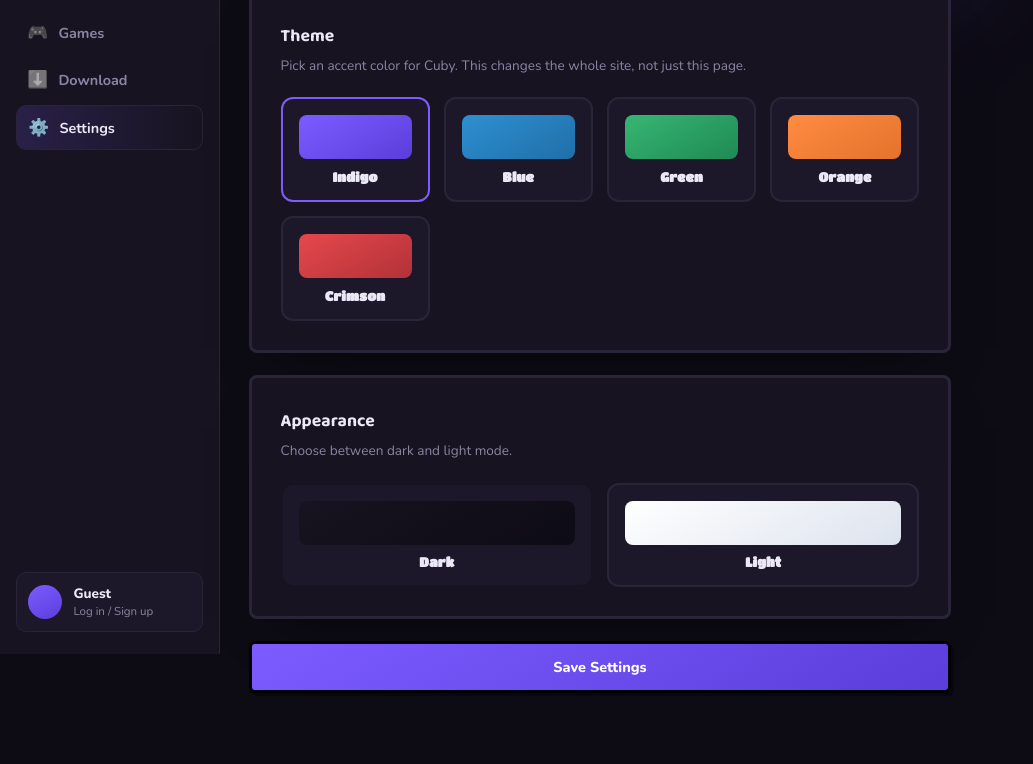
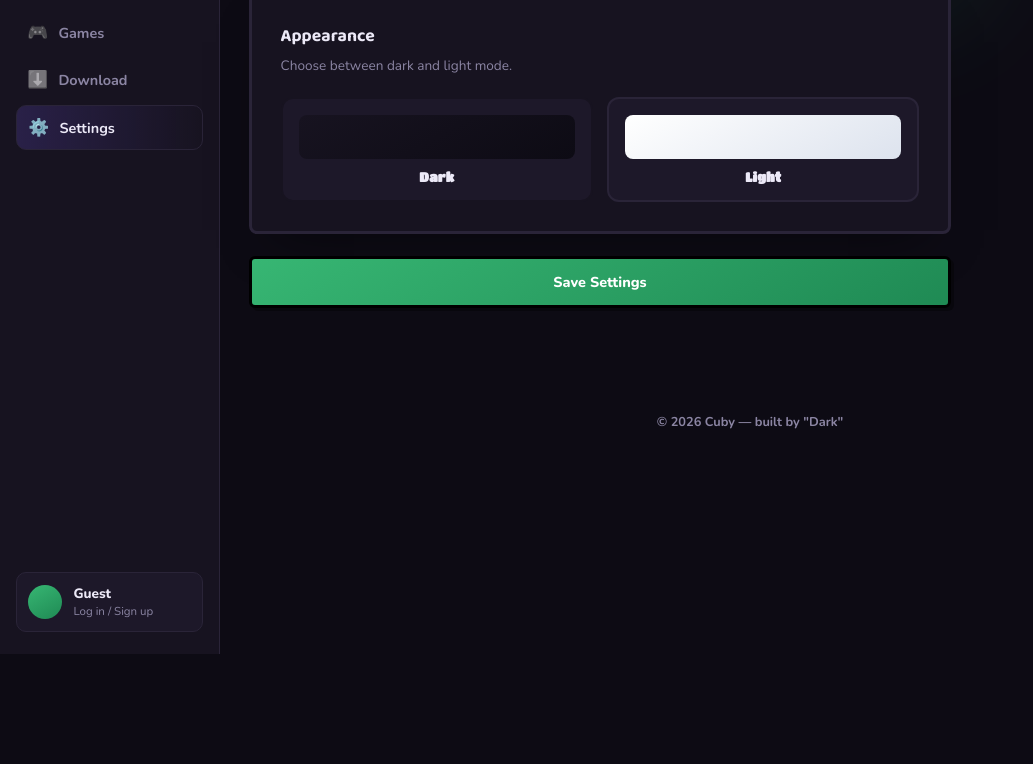
Before and after one commit to thehollowedlord-bit/Cuby.github.io, a website: page settings.html in a window 1280 px wide. Shown: the part 146-910 px from the top of the page, without its empty margins (0-1033 px from the left). After the commit the page ends 800 px from the top, so only its background shows below. Drawn offline with nearby package versions, Linux system fonts and the light colour scheme; no server answers.

Commit message:
Add files via upload

```diff
--- a/settings.html
+++ b/settings.html
@@ -10,13 +10,12 @@
 <style>
   :root{
     --bg: #0d0b14; --panel: #171320; --panel-2: #1d1829; --edge: #2a2438;
-    --ink: #ece9f7; --muted: #8b85a3; --primary: #7c5cff; --primary-deep: #5b3ddb;
+    --ink: #ece9f7; --muted: #8b85a3; --primary: #37b673; --primary-deep: #1f8a54;
     --gold: #f5b94d; --green: #4fd18a;
   }
-  [data-theme="blue"]{ --primary:#2f8fd1; --primary-deep:#1f6fa8; }
-  [data-theme="green"]{ --primary:#37b673; --primary-deep:#1f8a54; }
-  [data-theme="orange"]{ --primary:#ff8c42; --primary-deep:#e5722a; }
-  [data-theme="crimson"]{ --primary:#e5484d; --primary-deep:#b23237; }
+
+
+
   [data-mode="light"]{
     --bg:#f3f5fa; --panel:#ffffff; --panel-2:#eef1f7; --edge:#dde3ee;
     --ink:#20242c; --muted:#6b7280;
@@ -114,28 +113,6 @@
     </div>
 
     <div class="settings-block">
-      <h3>Theme</h3>
-      <p>Pick an accent color for Cuby. This changes the whole site, not just this page.</p>
-      <div class="theme-grid" id="themeGrid">
-        <div class="theme-option" data-theme-value="indigo" style="--swatch:#7c5cff; --swatch-deep:#5b3ddb;">
-          <div class="swatch"></div><div class="theme-name">Indigo</div>
-        </div>
-        <div class="theme-option" data-theme-value="blue" style="--swatch:#2f8fd1; --swatch-deep:#1f6fa8;">
-          <div class="swatch"></div><div class="theme-name">Blue</div>
-        </div>
-        <div class="theme-option" data-theme-value="green" style="--swatch:#37b673; --swatch-deep:#1f8a54;">
-          <div class="swatch"></div><div class="theme-name">Green</div>
-        </div>
-        <div class="theme-option" data-theme-value="orange" style="--swatch:#ff8c42; --swatch-deep:#e5722a;">
-          <div class="swatch"></div><div class="theme-name">Orange</div>
-        </div>
-        <div class="theme-option" data-theme-value="crimson" style="--swatch:#e5484d; --swatch-deep:#b23237;">
-          <div class="swatch"></div><div class="theme-name">Crimson</div>
-        </div>
-      </div>
-    </div>
-
-    <div class="settings-block" style="margin-top:1.4rem;">
       <h3>Appearance</h3>
       <p>Choose between dark and light mode.</p>
       <div class="theme-grid" id="modeGrid" style="grid-template-columns:repeat(2, minmax(120px,1fr));">
@@ -158,38 +135,20 @@
 <script>
   document.getElementById('year').textContent = new Date().getFullYear();
 
-  const savedTheme = localStorage.getItem('cubyTheme');
   const savedMode = localStorage.getItem('cubyMode');
   const params = new URLSearchParams(location.search);
-  let currentTheme = savedTheme || params.get('theme') || 'indigo';
   let currentMode = savedMode || params.get('mode') || 'dark';
-  if(currentTheme !== 'indigo') document.documentElement.setAttribute('data-theme', currentTheme);
   if(currentMode === 'light') document.documentElement.setAttribute('data-mode', 'light');
 
-  const themeOptions = document.querySelectorAll('.theme-option[data-theme-value]');
   const modeOptions = document.querySelectorAll('.theme-option[data-mode-value]');
   const saveMsg = document.getElementById('saveMsg');
 
   function markSelected(){
-    themeOptions.forEach(opt=>{
-      opt.classList.toggle('selected', opt.dataset.themeValue === currentTheme);
-    });
     modeOptions.forEach(opt=>{
       opt.classList.toggle('selected', opt.dataset.modeValue === currentMode);
     });
   }
   markSelected();
-
-  themeOptions.forEach(opt=>{
-    opt.addEventListener('click', ()=>{
-      currentTheme = opt.dataset.themeValue;
-      if(currentTheme === 'indigo') document.documentElement.removeAttribute('data-theme');
-      else document.documentElement.setAttribute('data-theme', currentTheme);
-      markSelected();
-      updateNavLinks();
-      saveMsg.textContent = '';
-    });
-  });
 
   modeOptions.forEach(opt=>{
     opt.addEventListener('click', ()=>{
@@ -205,12 +164,11 @@
   document.getElementById('saveBtn').addEventListener('click', function(){
     const btn = this;
     try{
-      localStorage.setItem('cubyTheme', currentTheme);
       localStorage.setItem('cubyMode', currentMode);
       btn.disabled = true;
       btn.textContent = 'Saved ✓';
       btn.classList.add('saved');
-      saveMsg.textContent = 'Your theme will stick around now.';
+      saveMsg.textContent = 'Your setting will stick around now.';
       saveMsg.style.color = 'var(--green)';
       setTimeout(()=>{
         btn.disabled = false;
@@ -226,10 +184,7 @@
   function updateNavLinks(){
     document.querySelectorAll('a[href$=".html"]').forEach(a=>{
       const base = a.getAttribute('href').split('?')[0];
-      const qs = [];
-      if(currentTheme !== 'indigo') qs.push('theme=' + currentTheme);
-      if(currentMode === 'light') qs.push('mode=light');
-      a.href = qs.length ? base + '?' + qs.join('&') : base;
+      a.href = currentMode === 'light' ? base + '?mode=light' : base;
     });
   }
   updateNavLinks();
```
Also changed, not shown: download.html (+5 -12 lines), login.html (+4 -8 lines).
